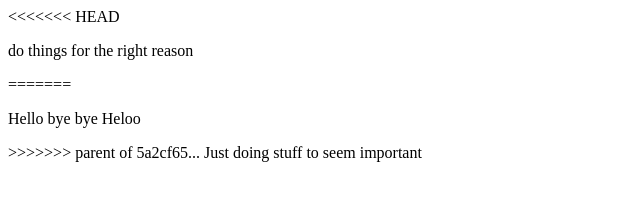
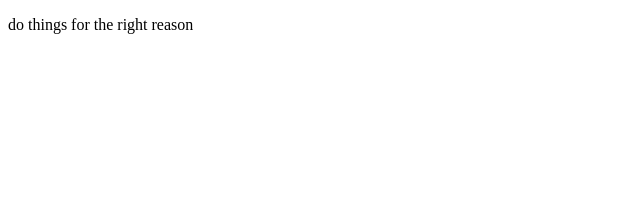
Before and after one commit to hrivera88/wsa-chatbox-2016, a plain HTML site: page index.html in a window 1280 px wide. Shown: the whole page, without its empty margins (0-640 px from the left). Drawn offline with Linux system fonts and the light colour scheme.

Commit message:
wowowowowowowowowowow

```diff
--- a/index.html
+++ b/index.html
@@ -5,10 +5,6 @@
     <title>Document</title>
 </head>
 <body>
-<<<<<<< HEAD
     <p>do things for the right reason</p>
-=======
-    <p>Hello bye bye Heloo</p>
->>>>>>> parent of 5a2cf65... Just doing stuff to seem important
 </body>
 </html>
```
